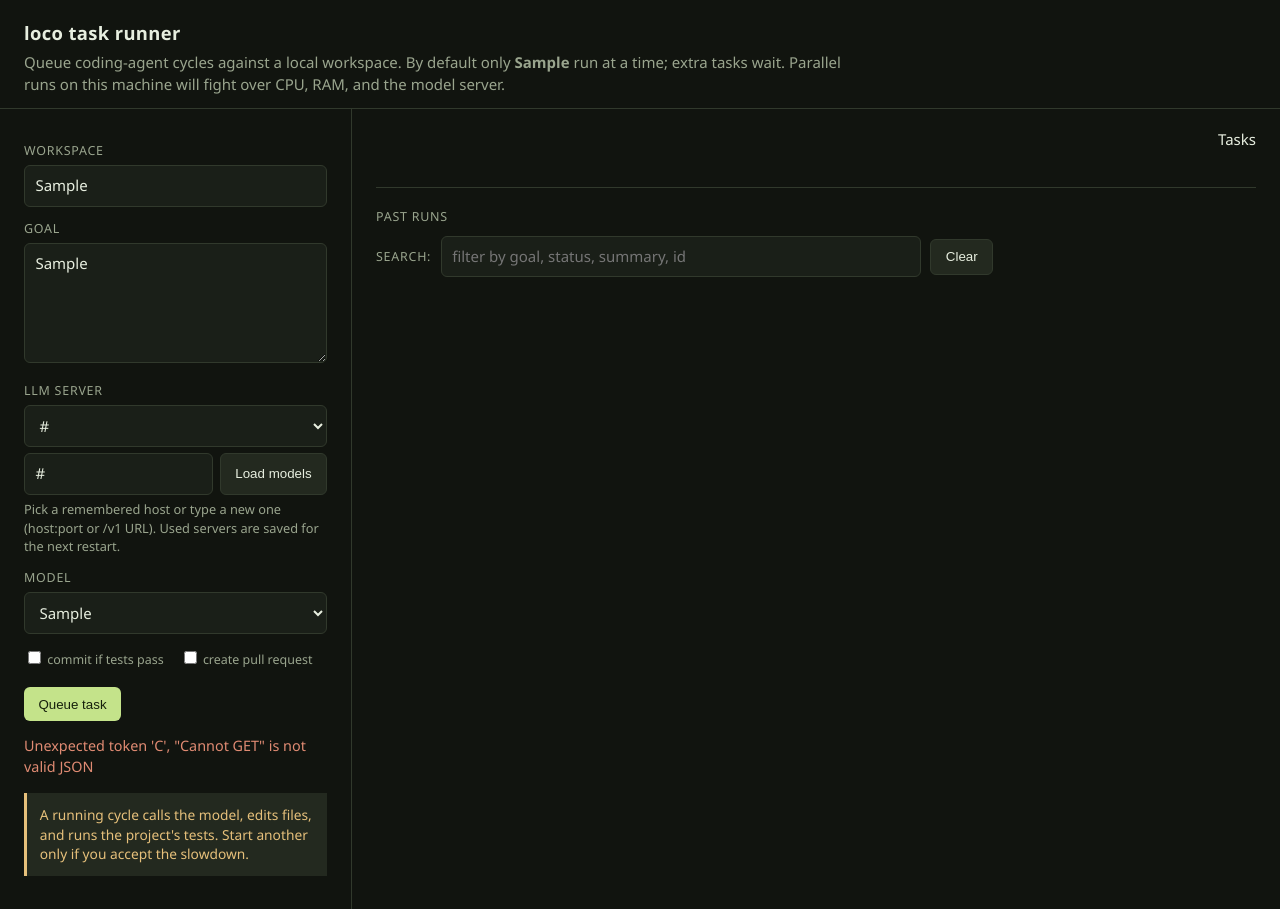
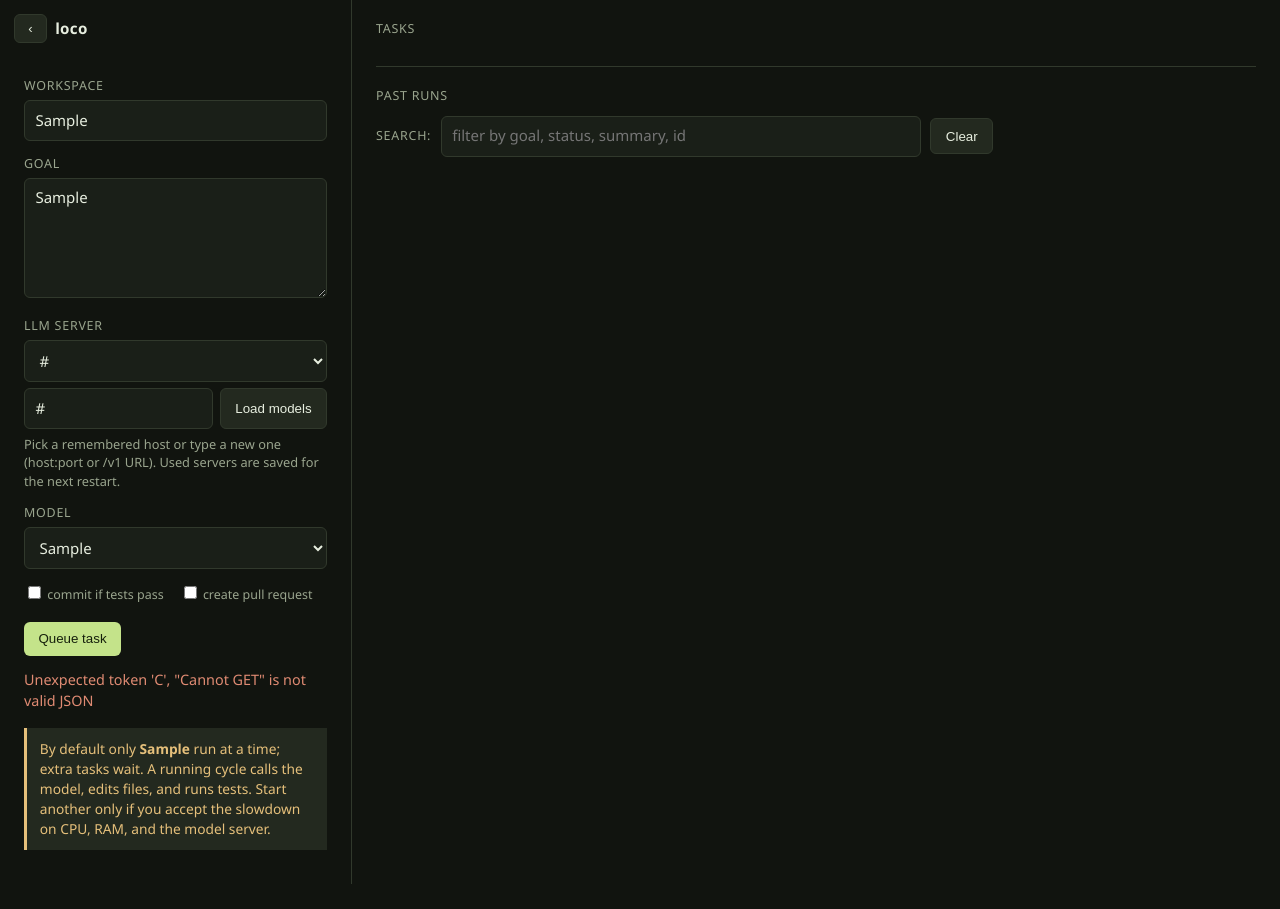
Before and after one commit to hhollenstain/agent-loco, a Python web app: template src/agent_loco/templates/index.html in a window 1280 px wide. After the commit the page ends 884 px from the top, so only its background shows below. Run offline with Jinja, Linux system fonts and the light colour scheme; the template is opened without the code that fills it: most values are stand-ins (such as "Sample title", 1, 10 or a date in 2020).

Commit message:
Actually remove the unused top header and make the left sidebar collapsible.
The earlier PR commit hid the toggle and left the header in place; the queue panel now collapses to a rail and the concurrency warning lives in the form.

Co-authored-by: Cursor <cursoragent@cursor.com>

```diff
--- a/src/agent_loco/templates/index.html
+++ b/src/agent_loco/templates/index.html
@@ -25,39 +25,61 @@
       color: var(--ink);
       font: 15px/1.45 "IBM Plex Sans", "Segoe UI", sans-serif;
     }
-    header {
-      padding: 1.25rem 1.5rem 0.75rem;
-      border-bottom: 1px solid var(--line);
+    main {
+      display: grid;
+      grid-template-columns: minmax(18rem, 22rem) minmax(0, 1fr);
+      min-height: 100vh;
     }
-    header h1 {
+    main.collapsed {
+      grid-template-columns: 2.75rem minmax(0, 1fr);
+    }
+    .sidebar, .tasks {
+      min-width: 0;
+    }
+    .sidebar {
+      border-right: 1px solid var(--line);
+      background: var(--bg);
+      min-height: 100vh;
+      display: flex;
+      flex-direction: column;
+      overflow: hidden;
+    }
+    .sidebar-bar {
+      display: flex;
+      align-items: center;
+      gap: 0.5rem;
+      padding: 0.85rem 0.85rem 0;
+    }
+    .sidebar-title {
       margin: 0;
-      font-size: 1.15rem;
+      font-size: 0.95rem;
       font-weight: 650;
       letter-spacing: 0.02em;
     }
-    header p {
-      margin: 0.35rem 0 0;
-      color: var(--muted);
-      max-width: 52rem;
+    .sidebar-toggle {
+      flex: 0 0 auto;
+      padding: 0.4rem 0.55rem;
+      min-width: 2.1rem;
     }
-    main {
-      display: grid;
-      grid-template-columns: minmax(18rem, 22rem) 1fr;
-      min-height: calc(100vh - 5.5rem);
+    main.collapsed .sidebar-title,
+    main.collapsed #task-form {
+      display: none;
     }
-    main.collapsed {
-      grid-template-columns: 0 1fr;
-    }
-    main.collapsed form {
-      overflow: hidden;
+    main.collapsed .sidebar-bar {
+      justify-content: center;
+      padding: 0.75rem 0.35rem;
     }
     @media (max-width: 840px) {
-      main { grid-template-columns: 1fr; }
+      main, main.collapsed { grid-template-columns: 1fr; }
+      main.collapsed .sidebar { min-height: 0; }
     }
     form, .tasks {
       padding: 1.25rem 1.5rem;
     }
-    form { border-right: 1px solid var(--line); transition: width 0.3s ease, overflow 0.3s ease; }
+    #task-form {
+      overflow-y: auto;
+      flex: 1;
+    }
     label {
       display: block;
       margin: 0.85rem 0 0.3rem;
@@ -96,20 +118,6 @@
       white-space: nowrap;
     }
     button:disabled { opacity: 0.5; cursor: wait; }
-    button.collapsible {
-      display: none;
-    }
-    .task-container {
-      display: flex;
-      flex-direction: column;
-      flex: 1;
-    }
-    .task-header {
-      display: flex;
-      justify-content: flex-end;
-      align-items: center;
-      margin-bottom: 0.5rem;
-    }
     .note {
       margin-top: 1rem;
       padding: 0.7rem 0.8rem;
@@ -191,16 +199,12 @@
   </style>
 </head>
 <body>
-  <header>
-    <h1>loco task runner</h1>
-    <p>
-      Queue coding-agent cycles against a local workspace. By default only
-      <strong id="max-label">{{ max_concurrent }}</strong> run at a time;
-      extra tasks wait. Parallel runs on this machine will fight over CPU, RAM,
-      and the model server.
-    </p>
-  </header>
   <main id="main">
+    <aside class="sidebar" id="sidebar">
+      <div class="sidebar-bar">
+        <button type="button" class="secondary sidebar-toggle" id="toggle-sidebar" aria-controls="task-form" aria-expanded="true" title="Collapse sidebar">‹</button>
+        <h1 class="sidebar-title">loco</h1>
+      </div>
       <form id="task-form">
       <label for="workspace">Workspace</label>
       <input id="workspace" name="workspace" type="text" required value="{{ default_workspace }}">
@@ -236,15 +240,16 @@
       <button type="submit" id="submit">Queue task</button>
       <p class="error" id="form-error"></p>
       <p class="note">
-        A running cycle calls the model, edits files, and runs the project's
-        tests. Start another only if you accept the slowdown.
+        By default only <strong id="max-label">{{ max_concurrent }}</strong>
+        run at a time; extra tasks wait. A running cycle calls the model, edits
+        files, and runs tests. Start another only if you accept the slowdown
+        on CPU, RAM, and the model server.
       </p>
     </form>
+    </aside>
     <section class="tasks">
-      <div class="task-container">
-        <div class="task-header">
-          <button type="button" class="button collapsible secondary" id="toggle-sidebar">▸</button>
-          <p style="margin:0">Tasks</p>
+      <div class="row">
+        <label style="margin:0">Tasks</label>
         <span class="meta" id="counts"></span>
       </div>
       <div id="task-list" class="task-list"></div>
@@ -261,7 +266,6 @@
         </div>
         <div id="history-list" class="task-list"></div>
         <div id="pagination" class="pagination"></div>
-        </div>
       </div>
     </section>
   </main>
@@ -432,16 +436,25 @@
       refresh();
     });
 
-    toggleBtn.addEventListener("click", () => {
-      state.sidebarCollapsed = !state.sidebarCollapsed;
-      if (state.sidebarCollapsed) {
-        mainEl.classList.add("collapsed");
-        toggleBtn.textContent = "▾";
-      } else {
-        mainEl.classList.remove("collapsed");
-        toggleBtn.textContent = "▸";
+    toggleBtn.addEventListener("click", () => applySidebar(!state.sidebarCollapsed));
+
+    function applySidebar(collapsed) {
+      state.sidebarCollapsed = collapsed;
+      mainEl.classList.toggle("collapsed", collapsed);
+      toggleBtn.textContent = collapsed ? "›" : "‹";
+      toggleBtn.setAttribute("aria-expanded", collapsed ? "false" : "true");
+      toggleBtn.title = collapsed ? "Expand sidebar" : "Collapse sidebar";
+      try {
+        localStorage.setItem("loco-sidebar-collapsed", collapsed ? "1" : "0");
+      } catch (_err) {
+        /* ignore quota / private mode */
       }
-    });
+    }
+    try {
+      applySidebar(localStorage.getItem("loco-sidebar-collapsed") === "1");
+    } catch (_err) {
+      applySidebar(false);
+    }
 
     document.getElementById("task-form").addEventListener("submit", async (event) => {
       event.preventDefault();
```
Also changed, not shown: tests/test_web_ui.py (+5 -1 lines). Lines whose indentation alone changed are shown as unchanged.
